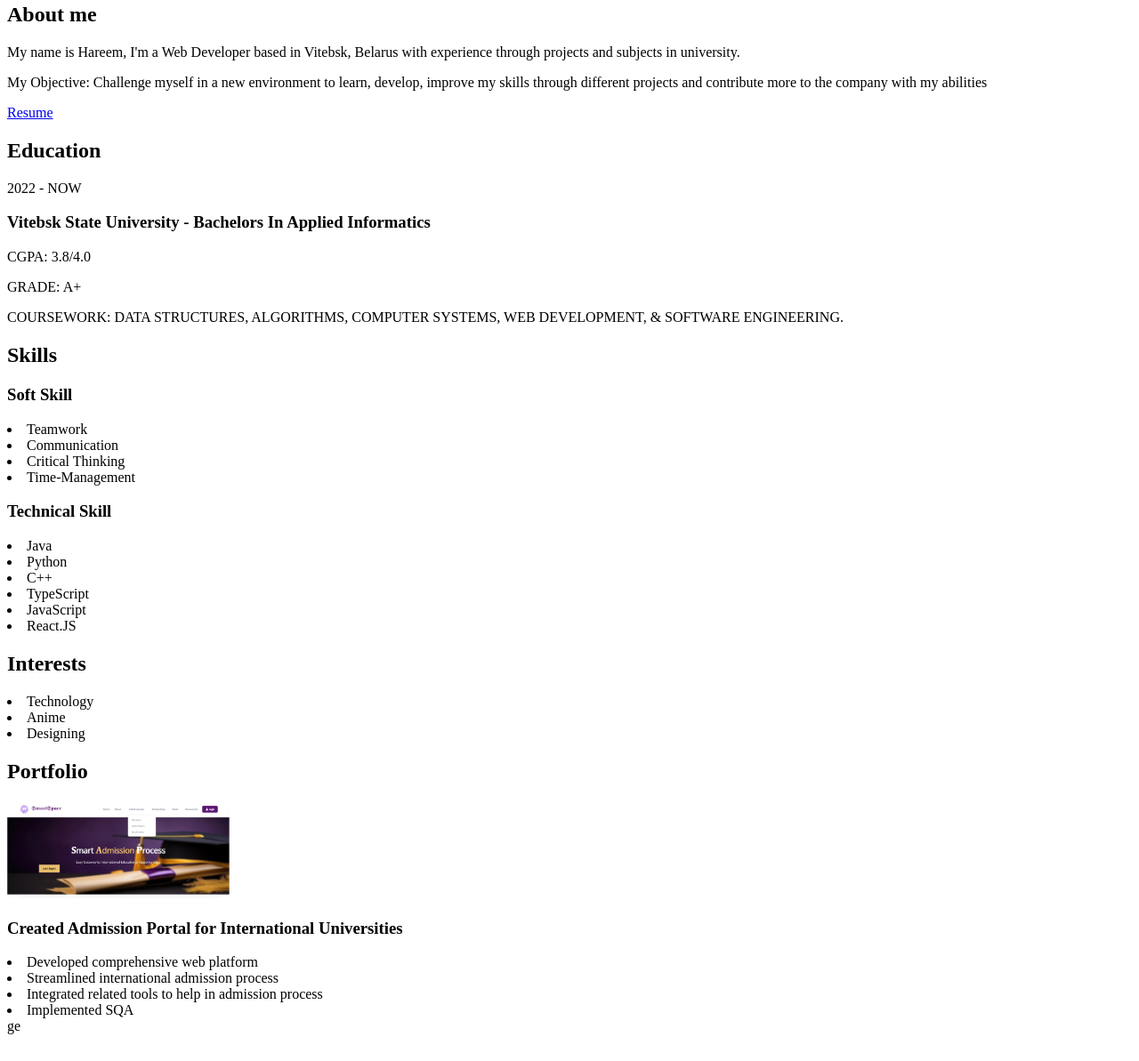
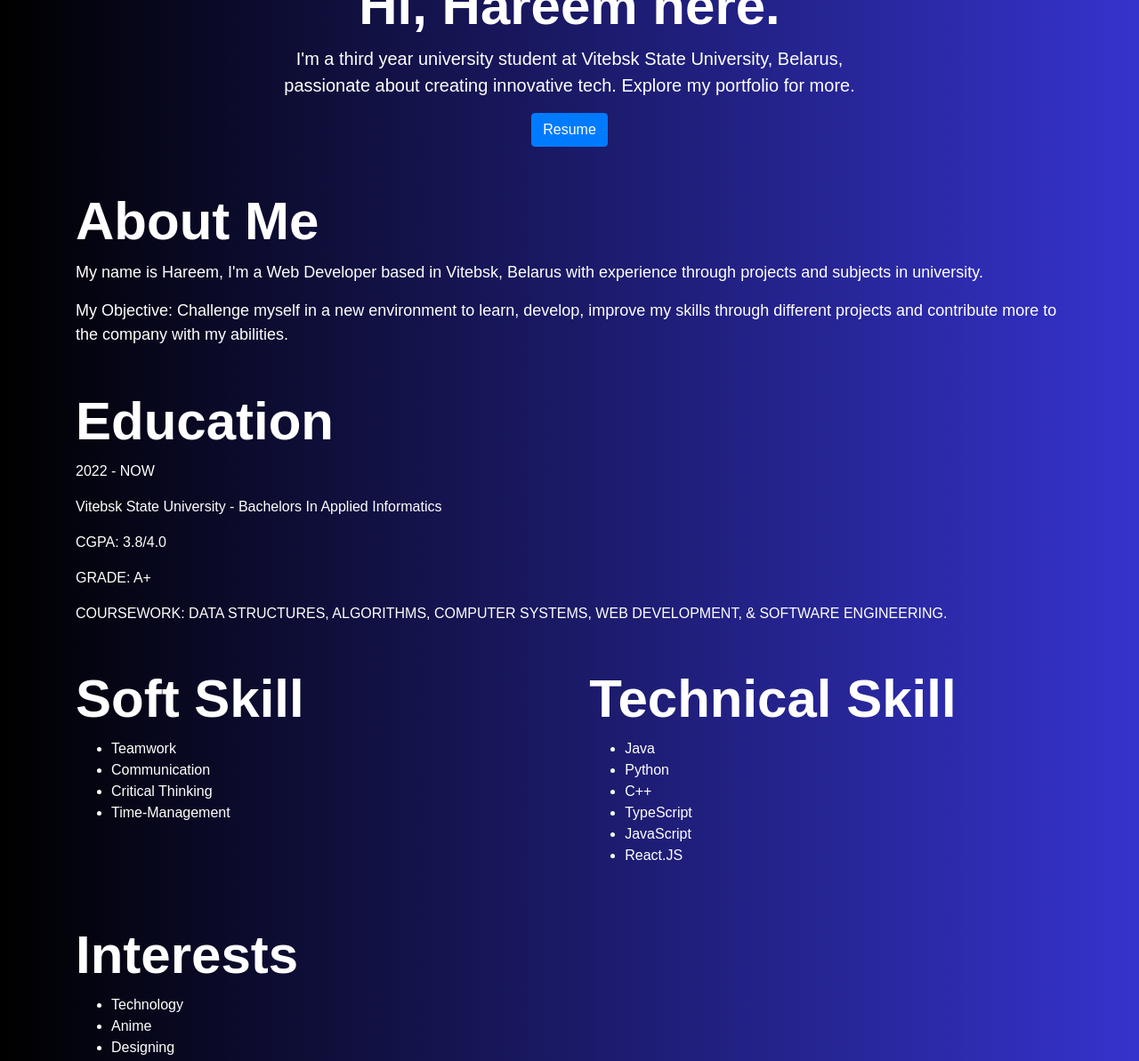
Before and after one commit to Hareem2024/PortfolioWebsite, a plain HTML site: page portfolio.html in a window 1280 px wide. Shown: the part 77-1270 px from the top of the page at 89% size. Before the commit the page ends 1248 px from the top, so only its background shows below. Drawn offline with nearby package versions, Linux system fonts and the light colour scheme.

Commit message:
Added bootstrap css styling to the code

```diff
--- a/portfolio.html
+++ b/portfolio.html
@@ -4,26 +4,72 @@
   <meta charset="UTF-8">
   <meta name="viewport" content="width=device-width, initial-scale=1.0">
   <title>Hareem's Portfolio</title>
-  <style></style>
+  <link href="https://stackpath.bootstrapcdn.com/bootstrap/4.5.2/css/bootstrap.min.css" rel="stylesheet">
+  <style>
+    body {
+      background: linear-gradient(90deg, #000000, #3533cd);
+      color: #fff;
+      font-family: 'Kollektif', sans-serif;
+      font-size: 16px;
+    }
+    header {
+      text-align: center;
+      margin: 3rem 0;
+    }
+    h1, h2, h3 {
+      font-family: 'Agrandir', sans-serif;
+      font-size: 60px;
+      font-weight: bold;
+    }
+    .about-me p {
+      font-family: 'Garet', sans-serif;
+      font-size: 18px;
+    }
+    .portfolio-item img {
+      max-width: 100%;
+      height: auto;
+    }
+    section {
+      margin: 3rem 0;
+    }
+    .skill-sets {
+      display: flex;
+      justify-content: space-between;
+    }
+    .skill-sets div {
+      flex-basis: 48%;
+    }
+    .portfolio-item {
+      background-color: #222;
+      padding: 2rem;
+      border-radius: 10px;
+      box-shadow: 0 0 20px rgba(255, 255, 255, 0.1);
+    }
+    .img-fluid{
+        width: 60%;
+        height: 60%;
+    }
+  </style>
 </head>
 <body>
   <header>
     <h1>Hi, Hareem here.</h1>
+    <p class="lead">I'm a third year university student at Vitebsk State University, Belarus,</br> passionate about creating innovative tech. Explore my portfolio for more.</p>
+    <a href="https://drive.google.com/file/d/1tMn-YvowWQbALuAoCA_Dj9eoL1qCLLCS/view?usp=drive_link" class="btn btn-primary">Resume</a>
   </header>
 
-  <main>
-    <section id="about">
-      <h2>About me</h2>
+  <main class="container">
+    <section id="about" class="about-me">
+      <h2>About Me</h2>
       <p>My name is Hareem, I'm a Web Developer based in Vitebsk, Belarus with experience through projects and subjects in university.</p>
-      <p>My Objective: Challenge myself in a new environment to learn, develop, improve my skills through different projects and contribute more to the company with my abilities</p>
-      <a href="https://drive.google.com/file/d/1tMn-YvowWQbALuAoCA_Dj9eoL1qCLLCS/view?usp=drive_link" class="btn">Resume</a>
+      <p>My Objective: Challenge myself in a new environment to learn, develop, improve my skills through different projects and contribute more to the company with my abilities.</p>
     </section>
 
     <section id="education">
       <h2>Education</h2>
       <div class="education-details">
         <p>2022 - NOW</p>
-        <h3>Vitebsk State University - Bachelors In Applied Informatics</h3>
+        <p>Vitebsk State University - Bachelors In Applied Informatics</p>
         <p>CGPA: 3.8/4.0</p>
         <p>GRADE: A+</p>
         <p>COURSEWORK: DATA STRUCTURES, ALGORITHMS, COMPUTER SYSTEMS, WEB DEVELOPMENT, & SOFTWARE ENGINEERING.</p>
@@ -31,45 +77,56 @@
     </section>
 
     <section id="skills">
-      <h2>Skills</h2>
       <div class="skill-sets">
         <div class="soft-skills">
           <h3>Soft Skill</h3>
+          <ul>
             <li>Teamwork</li>
             <li>Communication</li>
             <li>Critical Thinking</li>
             <li>Time-Management</li>
+          </ul>
         </div>
         <div class="technical-skills">
           <h3>Technical Skill</h3>
+          <ul>
             <li>Java</li>
             <li>Python</li>
             <li>C++</li>
             <li>TypeScript</li>
             <li>JavaScript</li>
             <li>React.JS</li>
+          </ul>
         </div>
       </div>
     </section>
 
     <section id="interests">
       <h2>Interests</h2>
+      <ul>
         <li>Technology</li>
         <li>Anime</li>
         <li>Designing</li>
+      </ul>
     </section>
 
     <section id="portfolio">
       <h2>Portfolio</h2>
       <div class="portfolio-item">
-        <img src="smartspace.png" alt="SmartSpace" width="250" height="auto">
-        <h3>Created Admission Portal for International Universities</h3>
+        <img src="smartspace.png" alt="SmartSpace" class="img-fluid">
+        <h4>Created Admission Portal for International Universities</h3>
+        <ul>
           <li>Developed comprehensive web platform</li>
           <li>Streamlined international admission process</li>
           <li>Integrated related tools to help in admission process</li>
           <li>Implemented SQA</li>
+        </ul>
       </div>
     </section>
   </main>
+
+  <script src="https://code.jquery.com/jquery-3.5.1.slim.min.js"></script>
+  <script src="https://cdn.jsdelivr.net/npm/@popperjs/core@2.5.3/dist/umd/popper.min.js"></script>
+  <script src="https://stackpath.bootstrapcdn.com/bootstrap/4.5.2/js/bootstrap.min.js"></script>
 </body>
-</html>ge
+</html>
```
